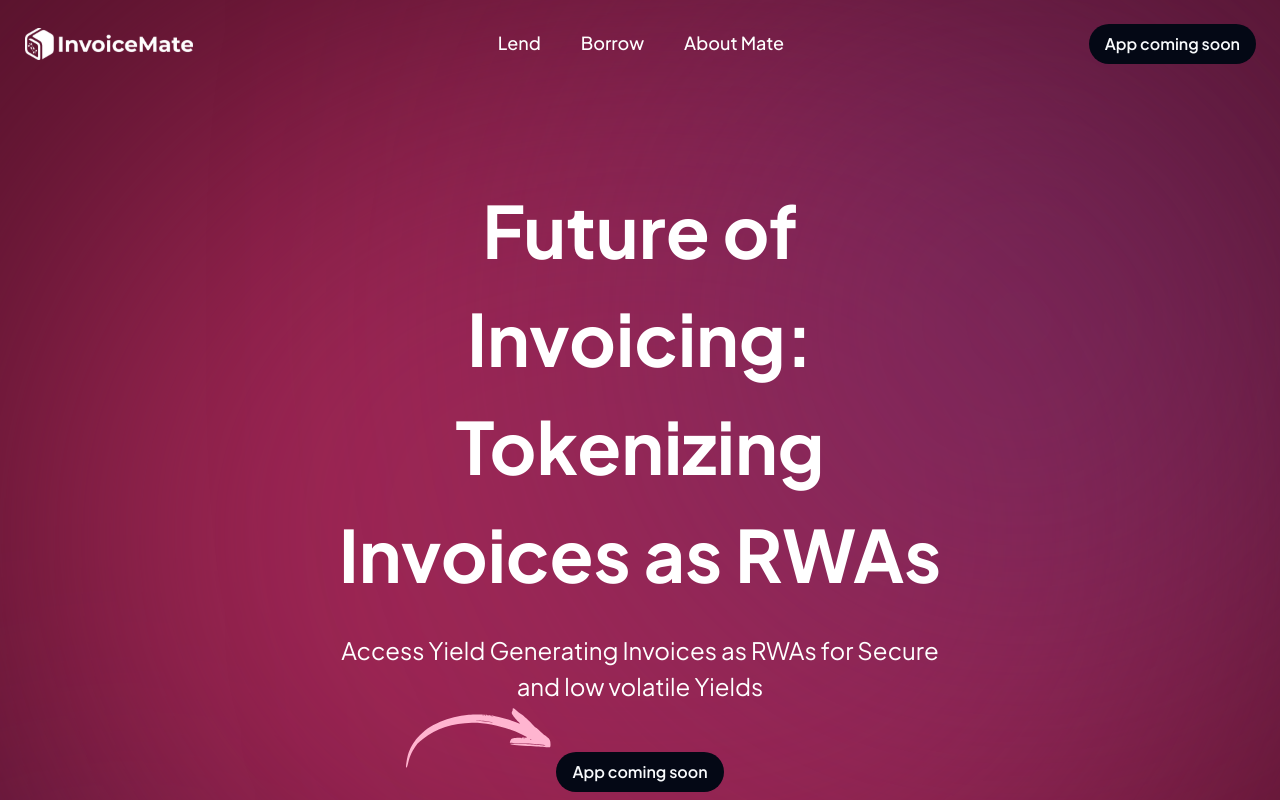
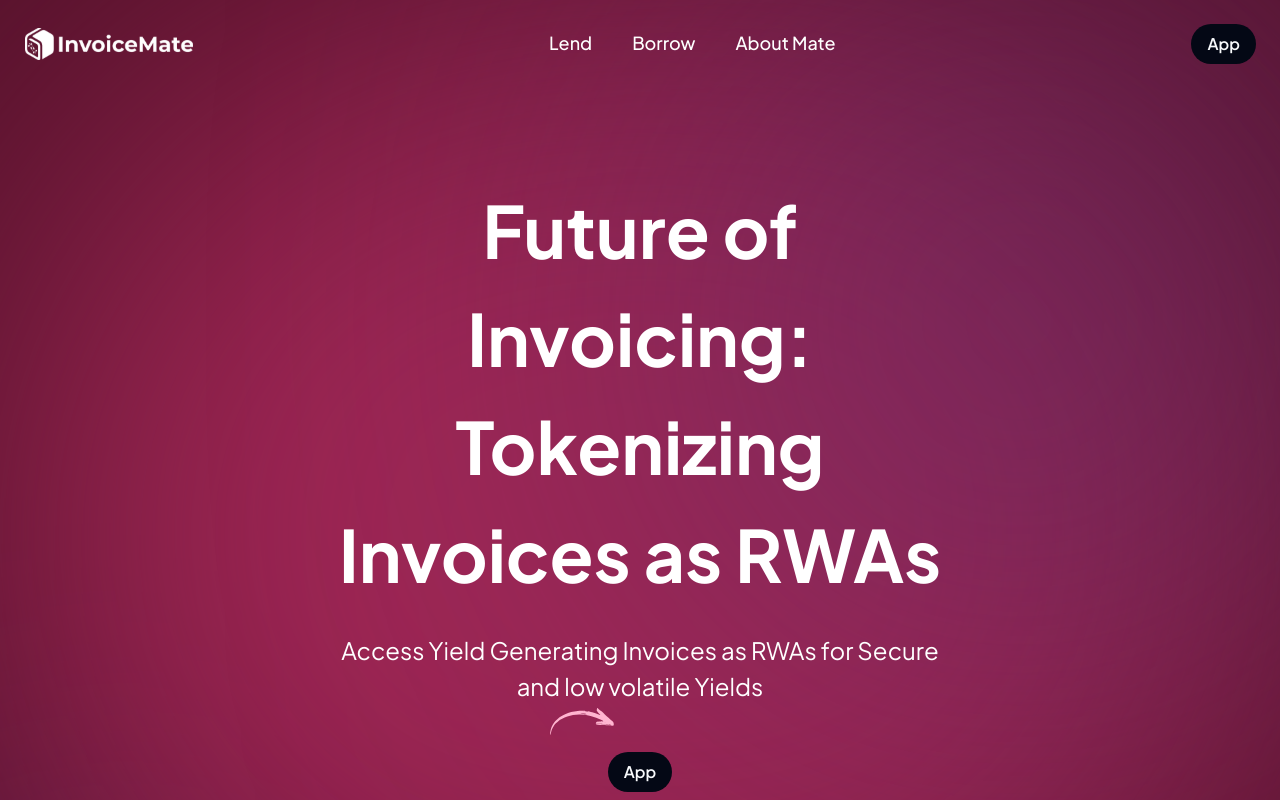
Before and after one commit to Cadillacs-Blockchain-Development/invoice-mate-redesign, a Next.js app: page / in a window 1280 px wide. Shown: the top 800 px of the page. Built offline with nearby package versions, Linux system fonts and the light colour scheme.

Commit message:
chore: Update app links to open in new tab

```diff
--- a/app/page.tsx
+++ b/app/page.tsx
@@ -18,6 +18,7 @@ import Backers from "@/components/common/Backers";
 import delloitLogo from "@/public/home/delloit_logo.svg";
 import award from "@/public/icons/award.svg";
 import heroImg from "@/public/home/hero_image.svg";
+import Link from "next/link";
 
 const Badge = ({
   icon,
@@ -66,7 +67,9 @@ const HeroPrimary = () => {
         />
         <div className="mt-12 flex justify-center">
           <Button className="rounded-full bg-[#040815] text-base font-semibold transition active:scale-[0.97] ">
-            App coming soon
+            <Link href={"https://app.invoicemate.net/"} target="_blank">
+              App
+            </Link>
           </Button>
         </div>
       </div>
@@ -180,7 +183,9 @@ const DecentralizedMoneySection = () => {
       </div>
       <div className="flex justify-center">
         <Button className="rounded-full bg-[#040815] text-base font-semibold shadow-button-priamry transition active:scale-[0.97]">
-          App coming soon
+          <Link href={"https://app.invoicemate.net/"} target="_blank">
+            App
+          </Link>
         </Button>
       </div>
     </div>
--- a/components/CTA.tsx
+++ b/components/CTA.tsx
@@ -2,6 +2,7 @@
 import React from "react";
 import { Button } from "./ui/button";
 import { usePathname } from "next/navigation";
+import Link from "next/link";
 
 const CTA = () => {
   const pathname = usePathname();
@@ -19,7 +20,9 @@ const CTA = () => {
               Instruments via Know Your Invoice (KYI)
             </div>
             <Button className="mt-6 rounded-full bg-white text-center text-base  font-semibold text-[#8F1F48] transition hover:bg-white/80 active:scale-[0.97]">
-              App coming soon
+              <Link href={"https://app.invoicemate.net/"} target="_blank">
+                App
+              </Link>
             </Button>
           </div>
         </div>
--- a/components/Navbar.tsx
+++ b/components/Navbar.tsx
@@ -80,7 +80,9 @@ const Navbar = () => {
           </ul>
           <div>
             <Button className="rounded-full bg-[#040815] text-base font-semibold transition active:scale-[0.97]">
-              App coming soon
+              <Link href={"https://app.invoicemate.net/"} target="_blank">
+                App
+              </Link>
             </Button>
           </div>
         </div>
@@ -128,7 +130,9 @@ const Navbar = () => {
             </ul>
             <div>
               <Button className="mx-auto mt-8 rounded-full bg-[#040815] text-base font-semibold transition active:scale-[0.97]">
-                App coming soon
+                <Link href={"https://app.invoicemate.net/"} target="_blank">
+                  App
+                </Link>
               </Button>
             </div>
           </div>
--- a/components/home/News.tsx
+++ b/components/home/News.tsx
@@ -11,7 +11,7 @@ import {
 import Image from "next/image";
 import Link from "next/link";
 import { inter } from "@/utils/fonts";
-import { ArrowUpRight } from "lucide-react";
+import { ArrowRightCircle, ArrowUpRight } from "lucide-react";
 
 const newsCards = [
   {
@@ -38,6 +38,15 @@ const News = () => {
         <h2 className="pt-10 text-center text-[32px] font-semibold text-[#040815]">
           News & Media
         </h2>
+        <Link
+          href={"/news"}
+          className="float-end mt-4 flex items-center gap-1 text-[#9E2654] transition hover:underline"
+        >
+          <span> View All</span>
+          <span>
+            <ArrowRightCircle />
+          </span>
+        </Link>
         <div className="mx-auto mt-3 px-10 text-center text-xl text-[#667085] lg:max-w-[66%] lg:px-0">
           Find out what&apos;s happening in and around InvoiceMate
         </div>
@@ -45,7 +54,8 @@ const News = () => {
           {newsCards.map((card, i) => (
             <Link
               key={card.title}
-              href={"/news"}
+              href={card.link}
+              target="_blank"
               className="mx-auto flex flex-col"
             >
               <Card className="shadow-card-shadow mt-4 flex max-w-[400px] flex-grow flex-col overflow-hidden">
```
